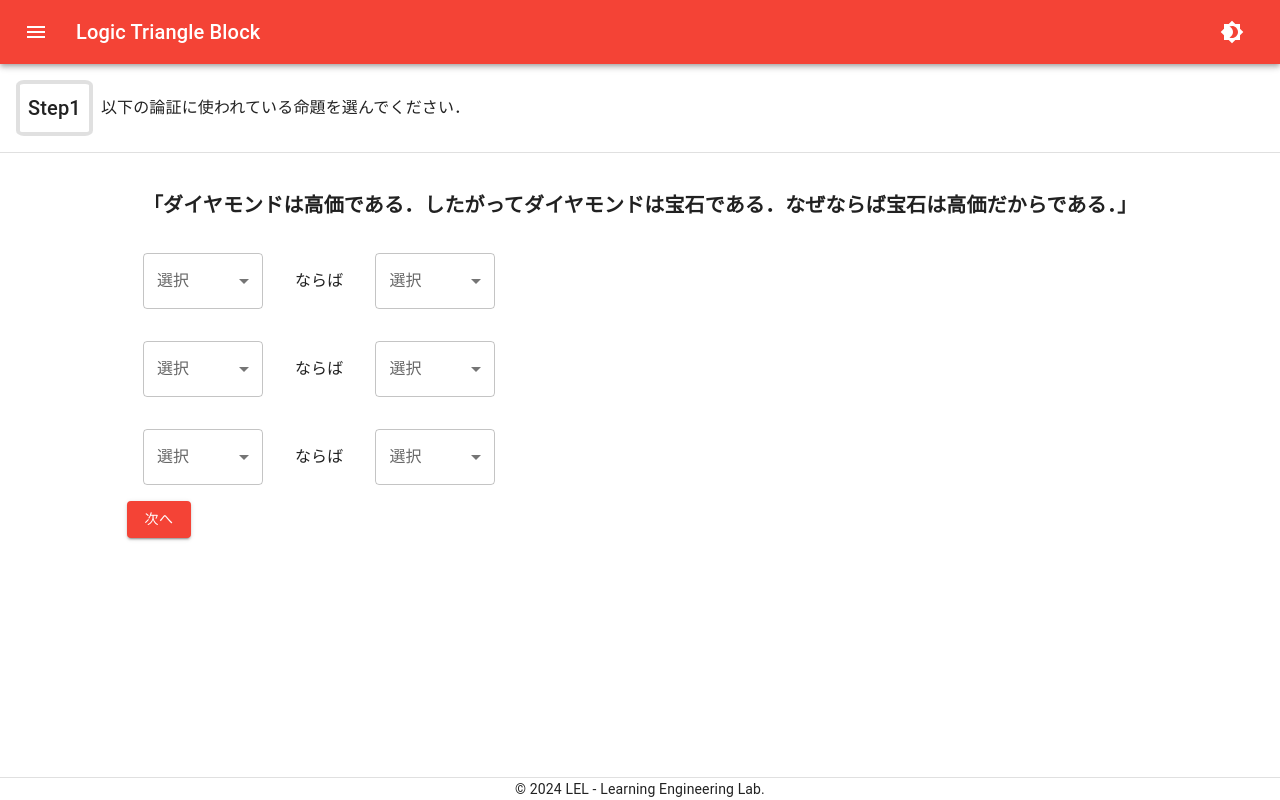
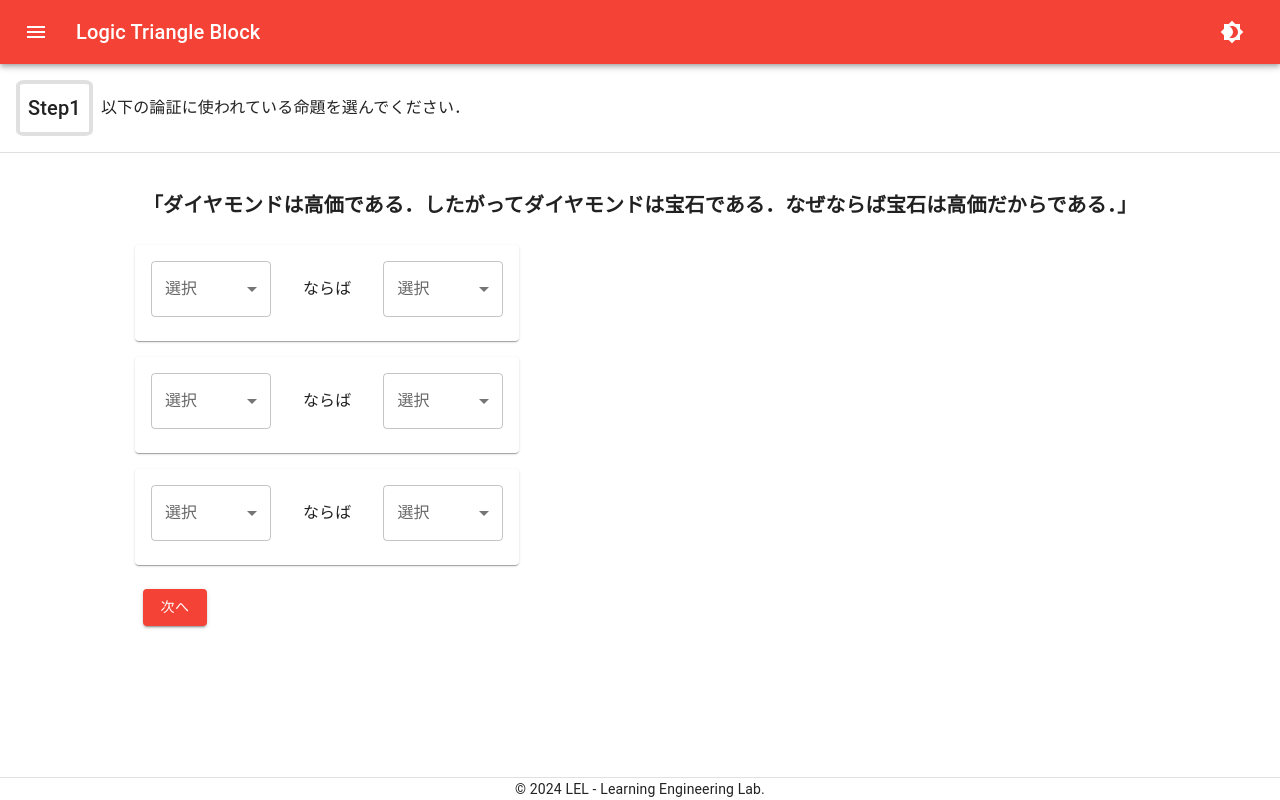
Before and after one commit to mohachi8/triangle-logic-test, a React (Vite) app: page /lfd01 in a window 1280 px wide. Built offline with nearby package versions, Linux system fonts and the light colour scheme.

Commit message:
見た目をカードに変更

```diff
--- a/src/features/learning/components/ExtractPropositionBox.tsx
+++ /dev/null
@@ -1,80 +0,0 @@
-import {
-  Box,
-  FormControl,
-  InputLabel,
-  MenuItem,
-  Select,
-  Typography,
-  //   useTheme,
-} from "@mui/material";
-import React from "react";
-
-// 与えられた論証から命題を作成するBox
-function ExtractPropositionBox({
-  items,
-}: {
-  items: { value: number; label: string }[];
-}) {
-  //   const theme = useTheme();
-  const [firstValue, setFirstValue] = React.useState("");
-  const [secondValue, setSecondValue] = React.useState("");
-
-  const handleFirstChange = (event: {
-    target: { value: React.SetStateAction<string> };
-  }) => {
-    setFirstValue(event.target.value);
-  };
-
-  const handleSecondChange = (event: {
-    target: { value: React.SetStateAction<string> };
-  }) => {
-    setSecondValue(event.target.value);
-  };
-
-  return (
-    <Box
-      sx={{
-        display: "flex",
-        alignItems: "center",
-        padding: "8px",
-        margin: "8px",
-        // border: `1px solid  ${theme.palette.divider}`,
-        width: "fit-content",
-      }}
-    >
-      {/* 前件を選択 */}
-      <FormControl variant="outlined" sx={{ minWidth: 120, marginRight: 2 }}>
-        <InputLabel>選択</InputLabel>
-        <Select value={firstValue} onChange={handleFirstChange} label="命題1">
-          <MenuItem value="">
-            <em>--</em>
-          </MenuItem>
-          {items.map((item) => (
-            <MenuItem key={item.value} value={item.value}>
-              {item.label}
-            </MenuItem>
-          ))}
-        </Select>
-      </FormControl>
-
-      <Typography sx={{ marginX: 2 }}>ならば</Typography>
-
-      {/* 後件を選択 */}
-      <FormControl variant="outlined" sx={{ minWidth: 120, marginLeft: 2 }}>
-        <InputLabel>選択</InputLabel>
-        <Select value={secondValue} onChange={handleSecondChange} label="命題2">
-          <MenuItem value="">
-            <em>--</em>
-          </MenuItem>
-          {items.map((item) => (
-            <MenuItem key={item.value} value={item.value}>
-              {item.label}
-            </MenuItem>
-          ))}
-        </Select>
-      </FormControl>
-    </Box>
-  );
-}
-
-export default ExtractPropositionBox;
--- /dev/null
+++ b/src/features/learning/components/ExtractPropositionCard.tsx
@@ -0,0 +1,88 @@
+import {
+  Card,
+  CardContent,
+  FormControl,
+  InputLabel,
+  MenuItem,
+  Select,
+  Typography,
+  //   useTheme,
+} from "@mui/material";
+import React from "react";
+
+// 与えられた論証から命題を作成するCard
+function ExtractPropositionCard({
+  items,
+}: {
+  items: { value: number; label: string }[];
+}) {
+  const [firstValue, setFirstValue] = React.useState("");
+  const [secondValue, setSecondValue] = React.useState("");
+
+  const handleFirstChange = (event: {
+    target: { value: React.SetStateAction<string> };
+  }) => {
+    setFirstValue(event.target.value);
+  };
+
+  const handleSecondChange = (event: {
+    target: { value: React.SetStateAction<string> };
+  }) => {
+    setSecondValue(event.target.value);
+  };
+
+  return (
+    <Card
+      sx={{
+        margin: 1,
+        width: "fit-content",
+      }}
+    >
+      <CardContent
+        sx={{
+          display: "flex",
+          alignItems: "center",
+          flexWrap: "wrap", // 横幅がはみ出た場合に折り返す
+        }}
+      >
+        {/* 前件を選択 */}
+        <FormControl variant="outlined" sx={{ minWidth: 120, marginRight: 2, marginBottom: { xs: 2, sm: 0 } }}>
+          <InputLabel>選択</InputLabel>
+          <Select value={firstValue} onChange={handleFirstChange} label="命題1">
+            <MenuItem value="">
+              <em>--</em>
+            </MenuItem>
+            {items.map((item) => (
+              <MenuItem key={item.value} value={item.value}>
+                {item.label}
+              </MenuItem>
+            ))}
+          </Select>
+        </FormControl>
+
+        <Typography sx={{ marginX: 2, marginBottom: { xs: 2, sm: 0 } }}>ならば</Typography>
+
+        {/* 後件を選択 */}
+        <FormControl variant="outlined" sx={{ minWidth: 120, marginLeft: 2 }}>
+          <InputLabel>選択</InputLabel>
+          <Select
+            value={secondValue}
+            onChange={handleSecondChange}
+            label="命題2"
+          >
+            <MenuItem value="">
+              <em>--</em>
+            </MenuItem>
+            {items.map((item) => (
+              <MenuItem key={item.value} value={item.value}>
+                {item.label}
+              </MenuItem>
+            ))}
+          </Select>
+        </FormControl>
+      </CardContent>
+    </Card>
+  );
+}
+
+export default ExtractPropositionCard;
--- a/src/features/learning/components/GivenOrDerived.tsx
+++ b/src/features/learning/components/GivenOrDerived.tsx
@@ -3,8 +3,9 @@ import {
   InputLabel,
   Select,
   MenuItem,
-  Box,
   Typography,
+  Card,
+  CardContent,
 } from "@mui/material";
 import React from "react";
 
@@ -18,21 +19,19 @@ function GivenOrDerived({ proposition }: { proposition: string }) {
   };
 
   return (
-    <div>
-      <Box
+    <Card
+      sx={{
+        margin: 1,
+      }}
+    >
+      <CardContent
         sx={{
           display: "flex",
           alignItems: "center",
           justifyContent: "space-between",
-          padding: "8px",
-          margin: "8px",
-          border: "1px solid #ccc",
-          borderRadius: "5px",
         }}
       >
-        <Typography variant="h6" component="div">
-          {proposition}
-        </Typography>
+        <Typography>{proposition}</Typography>
 
         <FormControl variant="outlined" sx={{ minWidth: 120, marginRight: 2 }}>
           <InputLabel>選択</InputLabel>
@@ -44,8 +43,8 @@ function GivenOrDerived({ proposition }: { proposition: string }) {
             <MenuItem value={20}>導出命題</MenuItem>
           </Select>
         </FormControl>
-      </Box>
-    </div>
+      </CardContent>
+    </Card>
   );
 }
 
--- a/src/features/learning/components/PropositionBox.tsx
+++ b/src/features/learning/components/PropositionBox.tsx
@@ -1,24 +1,16 @@
-import { Box, Typography } from "@mui/material";
+import { Card, CardContent, Typography } from "@mui/material";
 
 function PropositionBox({ proposition }: { proposition: string }) {
   return (
-    <div>
-      <Box
-        sx={{
-          display: "flex",
-          alignItems: "center",
-          justifyContent: "space-between",
-          padding: "8px",
-          margin: "8px",
-          border: "1px solid #ccc",
-          borderRadius: "5px",
-        }}
-      >
-        <Typography sx={{ marginX: 2 }}>
-            {proposition}
-        </Typography>
-      </Box>
-    </div>
+    <Card
+      sx={{
+        margin: 1,
+      }}
+    >
+      <CardContent>
+        <Typography>{proposition}</Typography>
+      </CardContent>
+    </Card>
   );
 }
 
--- a/src/features/learning/pages/LinguisticAndFormalDifferentialExaminationMethods/Step01LFD.tsx
+++ b/src/features/learning/pages/LinguisticAndFormalDifferentialExaminationMethods/Step01LFD.tsx
@@ -1,7 +1,7 @@
 import { Button } from "@mui/material";
 import ArgBox from "../../components/ArgBox";
 import ProblemBox from "../../components/ProblemBox";
-import PropositionBox from "../../components/ExtractPropositionBox";
+import ExtractPropositionCard from "../../components/ExtractPropositionCard";
 
 function Step01LFD() {
   // 論証
@@ -47,19 +47,20 @@ function Step01LFD() {
 
           {/* 命題の組み立て */}
           {/* 命題1 */}
-          <PropositionBox items={options} />
+          <ExtractPropositionCard items={options} />
 
           {/* 命題2 */}
-          <PropositionBox items={options} />
+          <ExtractPropositionCard items={options} />
 
           {/* 命題3 */}
-          <PropositionBox items={options} />
+          <ExtractPropositionCard items={options} />
 
           <Button
             variant="contained"
             color="primary"
             href="/lfd02"
             sx={{
+              margin: 2,
               width: "fit-content",
             }}
           >
--- a/src/features/learning/pages/LinguisticAndFormalDifferentialExaminationMethods/Step02LFD.tsx
+++ b/src/features/learning/pages/LinguisticAndFormalDifferentialExaminationMethods/Step02LFD.tsx
@@ -54,7 +54,7 @@ function Step02LFD() {
             sx={{
               display: "flex",
               justifyContent: "space-between",
-              padding: "16px",
+              margin: 2,
             }}
           >
             {/* 戻るボタン */}
--- a/src/features/learning/pages/LinguisticAndFormalDifferentialExaminationMethods/Step03LFD.tsx
+++ b/src/features/learning/pages/LinguisticAndFormalDifferentialExaminationMethods/Step03LFD.tsx
@@ -1,5 +1,5 @@
 import { Box, Button } from "@mui/material";
-import LabeledTriangle from "../../../../components/LabeledTriangle";
+import LabeledTriangle from "../../components/LabeledTriangle";
 import ArgBox from "../../components/ArgBox";
 import ProblemBox from "../../components/ProblemBox";
 import PropositionBox from "../../components/PropositionBox";
```
Also changed, not shown: src/features/learning/components/LabeledCard.tsx (renamed from src/components/LabeledCard.tsx), src/features/learning/components/LabeledTriangle.tsx (renamed from src/components/LabeledTriangle.tsx), src/features/learning/components/Triangle.tsx (renamed from src/components/Triangle.tsx).
